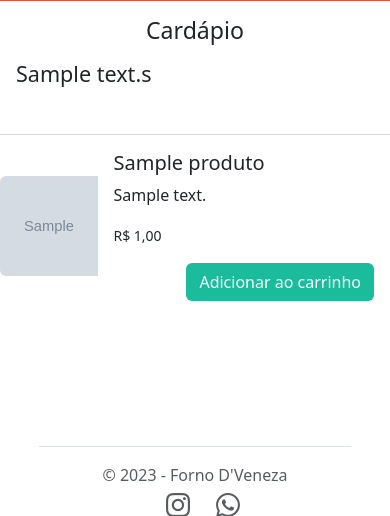
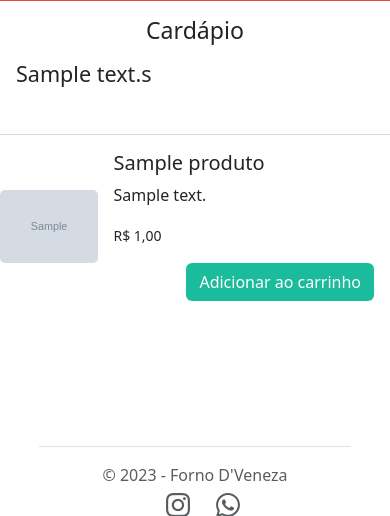
Before and after one commit to PI1-GRP005-DRPTAUBATE/forno_dveneza, a Django app: page /produtos/ in a window 390 px wide. Shown: the part 305-821 px from the top of the page. Run offline with Django 4.2, Linux system fonts and the light colour scheme; tables that the repository leaves empty hold one stand-in row (values such as "Sample post"); grey boxes marked "Sample" are stand-in pictures.

Commit message:
Ajuste no template dos produtos

```diff
--- a/forno_dveneza/base/static/base/css/styles.css
+++ b/forno_dveneza/base/static/base/css/styles.css
@@ -28,6 +28,10 @@
         border: none;
         border-radius: 0;
         border-top: 1px solid rgba(0, 0, 0, 0.151);
+    }
+
+    .cardapio-img {
+        max-width: 100%;
     }
 
     .flex-row {
@@ -121,7 +125,8 @@ form .form-secao {
 }
 
 .cardapio-img {
-    height: 100px;
+    width: 250px;
+    border-radius: 5px;
 }
 
 .carrinho {
--- a/forno_dveneza/produtos/templates/produtos/todos.html
+++ b/forno_dveneza/produtos/templates/produtos/todos.html
@@ -10,8 +10,8 @@
           {% if produto.id_categoria == categoria %}
             <div class="card mb-3 w-75">
               <div class="d-flex">
-                <div class="col-md-5 w-25 m-auto">
-                  <img src="{{produto.foto}}" class="img-fluid rounded-start cardapio-img" alt="...">
+                <div class="d-flex col-md-5 w-25 m-auto justify-content-center">
+                  <img src="{{produto.foto.url}}" class="cardapio-img" alt="...">
                 </div>
                 <div class="w-75 text-end">
                   <div class="card-body">
```
